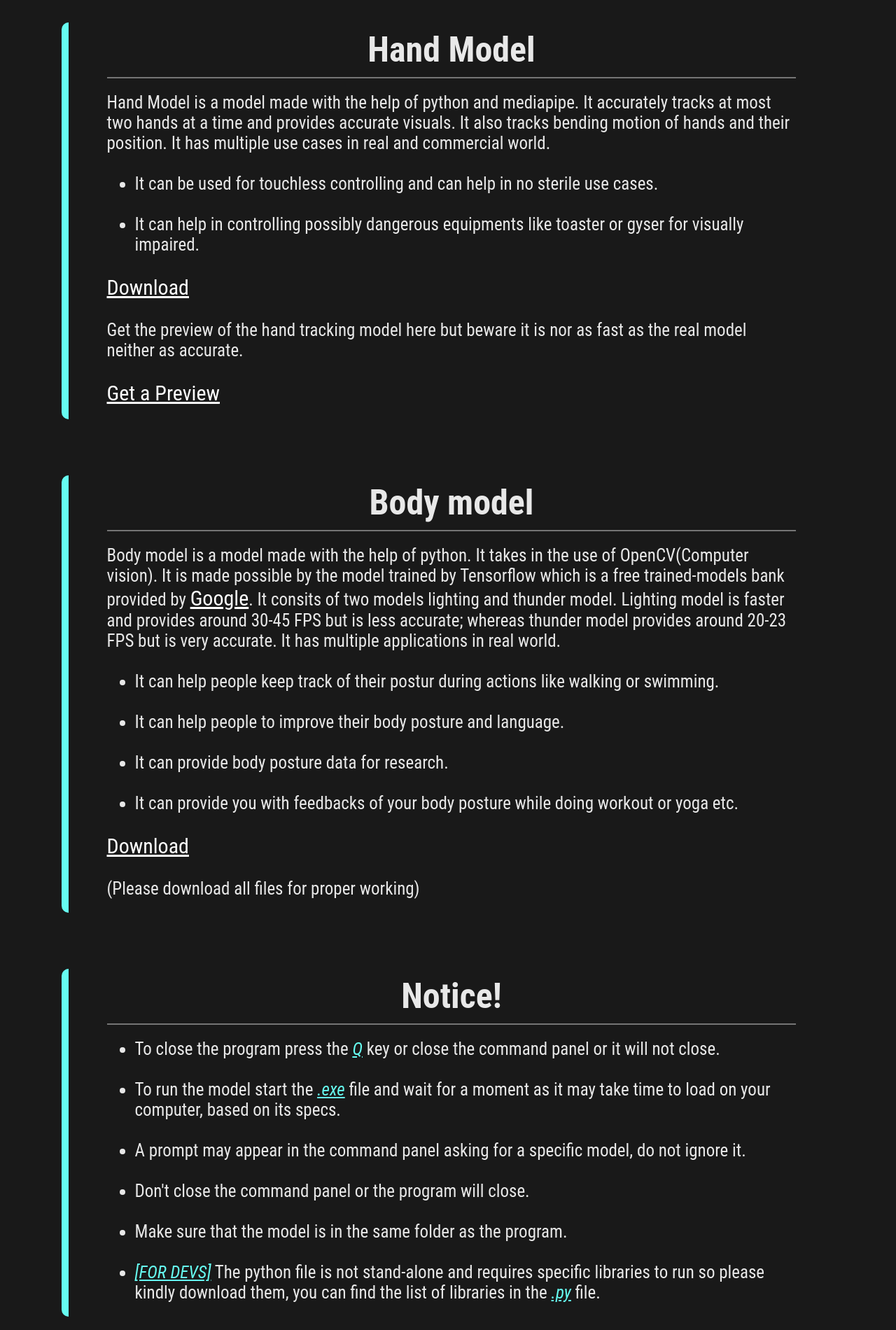
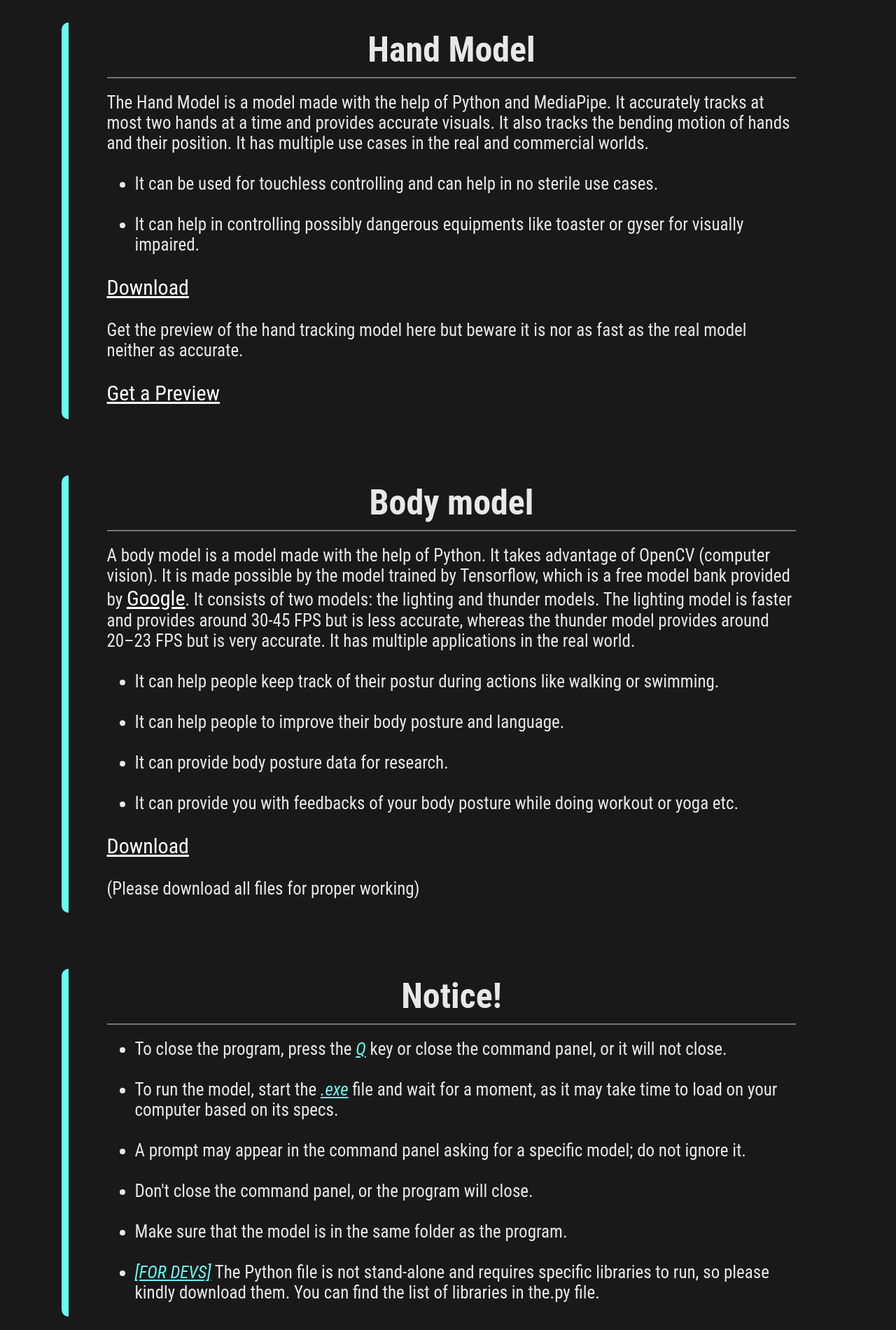
Before and after one commit to Aadit-Garg/Cyber-Scape, a plain HTML site: page sub_pages/model.html in a window 1280 px wide. Shown: the part 140-2040 px from the top of the page at 70% size. Drawn offline with Linux system fonts and the light colour scheme.

Commit message:
Grammar check 2

```diff
--- a/sub_pages/model.html
+++ b/sub_pages/model.html
@@ -19,10 +19,7 @@
 				<span></span>
 				<div class="download">
 					<p>
-						Hand Model is a model made with the help of python and mediapipe. It
-						accurately tracks at most two hands at a time and provides accurate
-						visuals. It also tracks bending motion of hands and their position.
-						It has multiple use cases in real and commercial world.
+						The Hand Model is a model made with the help of Python and MediaPipe. It accurately tracks at most two hands at a time and provides accurate visuals. It also tracks the bending motion of hands and their position. It has multiple use cases in the real and commercial worlds.
 						<br />
 						<br />
 					</p>
@@ -55,14 +52,9 @@
 				<span></span>
 				<div class="download">
 					<p>
-						Body model is a model made with the help of python. It takes in the
-						use of OpenCV(Computer vision). It is made possible by the model
-						trained by Tensorflow which is a free trained-models bank provided
-						by <a href="http://www.google.com">Google</a>. It consits of two
-						models lighting and thunder model. Lighting model is faster and
-						provides around 30-45 FPS but is less accurate; whereas thunder
-						model provides around 20-23 FPS but is very accurate. It has
-						multiple applications in real world.
+
+A body model is a model made with the help of Python. It takes advantage of OpenCV (computer vision). It is made possible by the model trained by Tensorflow, which is a free model bank provided by <a href="http://www.google.com">Google</a>. It consists of two models: the lighting and thunder models. The lighting model is faster and provides around 30-45 FPS but is less accurate, whereas the thunder model provides around 20–23 FPS but is very accurate. It has multiple applications in the real world.
+
 						<br />
 						<br />
 					</p>
@@ -95,32 +87,28 @@
 				<h2 class="heading">Notice!</h2>
 				<span></span>
 				<div class="download">
+
 					<ul>
 						<li>
-							To close the program press the <i>Q</i> key or close the command
-							panel or it will not close.
+							To close the program, press the <i>Q</i> key or close the command panel, or it will not close.
 						</li>
 						<br />
 						<li>
-							To run the model start the <i>.exe</i> file and wait for a moment
-							as it may take time to load on your computer, based on its specs.
+							To run the model, start the <i>.exe</i> file and wait for a moment, as it may take time to load on your computer based on its specs.
 						</li>
 						<br />
 						<li>
-							A prompt may appear in the command panel asking for a specific
-							model, do not ignore it.
+							A prompt may appear in the command panel asking for a specific model; do not ignore it.
 						</li>
 						<br />
-						<li>Don't close the command panel or the program will close.</li>
+						<li>Don't close the command panel, or the program will close.</li>
 						<br />
 						<li>
 							Make sure that the model is in the same folder as the program.
 						</li>
 						<br />
 						<li>
-							<i>[FOR DEVS]</i> The python file is not stand-alone and requires
-							specific libraries to run so please kindly download them, you can
-							find the list of libraries in the <i>.py</i> file.
+							<i>[FOR DEVS]</i> The Python file is not stand-alone and requires specific libraries to run, so please kindly download them. You can find the list of libraries in the.py file.
 						</li>
 					</ul>
 				</div>
```
